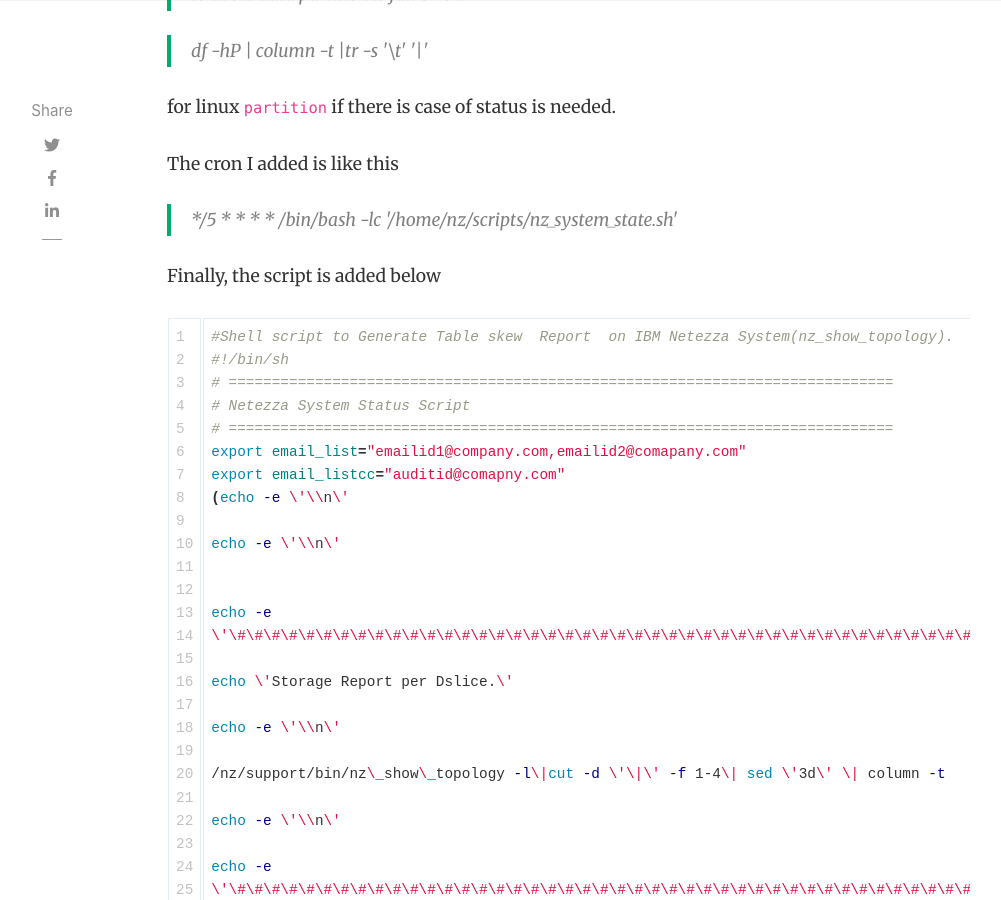
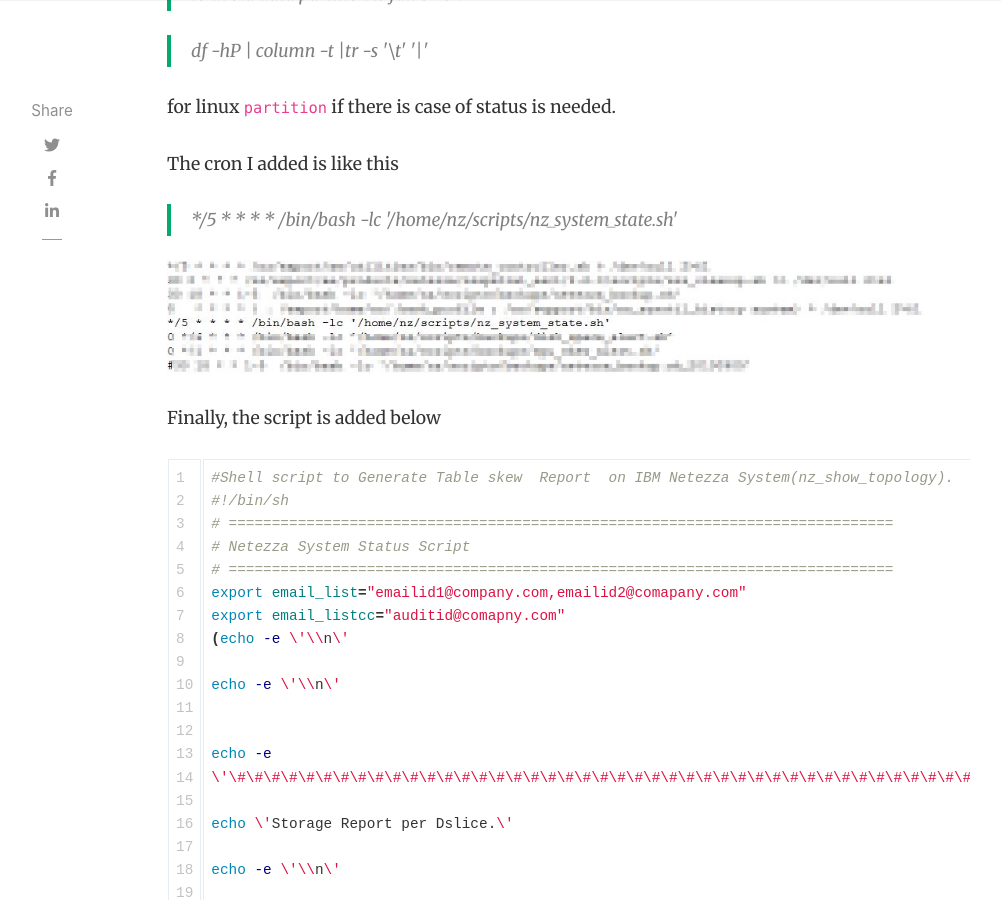
Before and after one commit to ashish-choudhari/weblog, a Jekyll site: the page built from _posts/2020-03-02-monitoring-server-status.md, in a window 1280 px wide and 900 px high, scrolled down 1344 px. Shown: the whole window, without its empty margins (118-1119 px from the left). Built offline with Jekyll 4.4.1, drawn with Linux system fonts in a browser that asks for light colours; nearby versions of some CDN libraries; comment, search, counter and statistics services are not loaded.

Commit message:
added new image

```diff
--- a/_posts/2020-03-02-monitoring-server-status.md
+++ b/_posts/2020-03-02-monitoring-server-status.md
@@ -40,6 +40,8 @@
 The cron I added is like this
 
 > \*/5 \* \* \* \* /bin/bash -lc \'/home/nz/scripts/nz\_system\_state.sh\'
+
+![walking]({{ site.baseurl }}/assets/images/12.jpg)
 
 Finally, the script is added below
 
```
